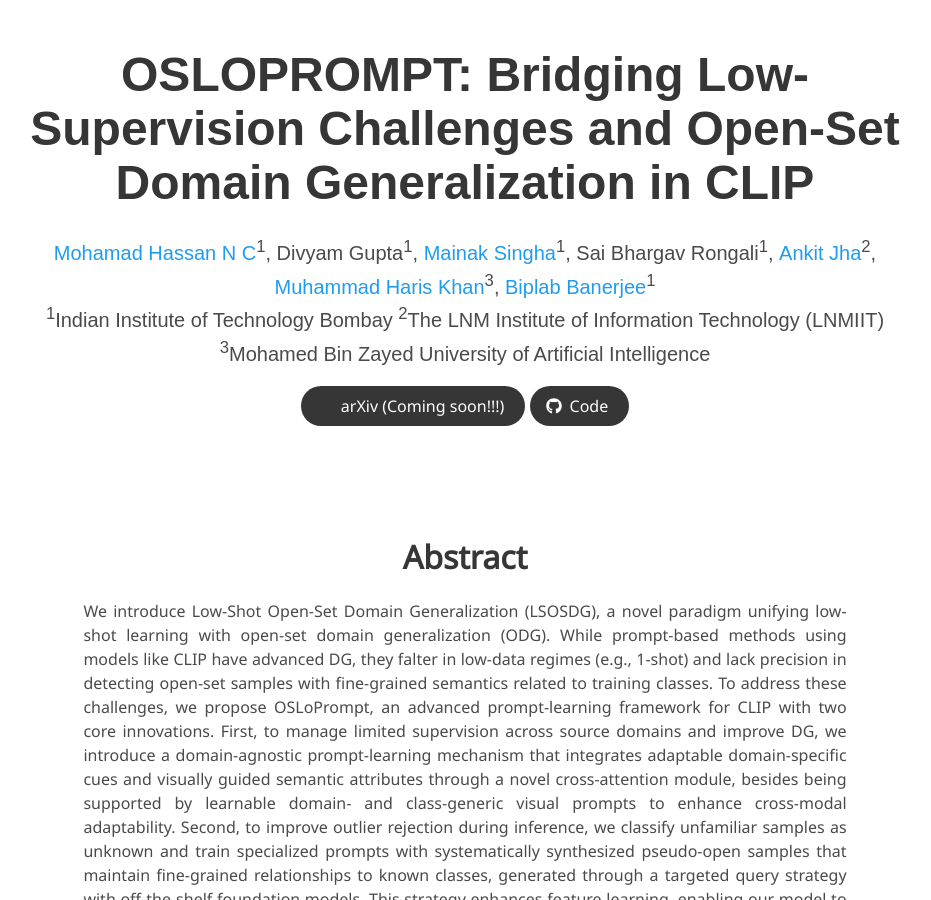
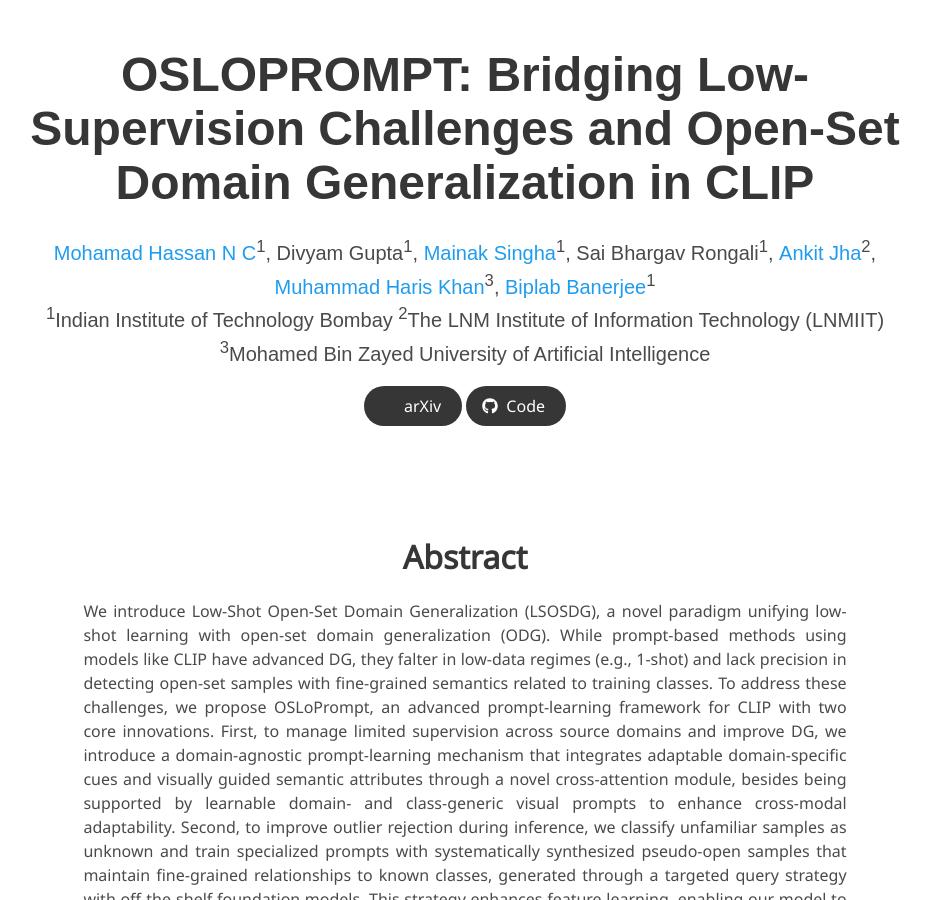
Before and after one commit to has97/has97.github.io, a Jekyll site: the page projects/osloprompt/index.html, which Jekyll copies as it is, in a window 1280 px wide and 900 px high. Shown: the whole window, without its empty margins (175-1106 px from the left). Built offline with Jekyll 4.4.1, drawn with Linux system fonts in a browser that asks for light colours; nearby versions of some CDN libraries; some web fonts are replaced; library files that are not in the unit come from our copies; a style sheet for code colours, icons or effects is not loaded.

Commit message:
added arvix

```diff
--- a/projects/osloprompt/index.html
+++ b/projects/osloprompt/index.html
@@ -90,12 +90,12 @@
                 </a>
               </span> -->
               <span class="link-block">
-                <a href=""
+                <a href="https://arxiv.org/abs/2503.16106"
                    class="external-link button is-normal is-rounded is-dark">
                   <span class="icon">
                       <i class="ai ai-arxiv"></i>
                   </span>
-                  <span>arXiv (Coming soon!!!)</span>
+                  <span>arXiv</span>
                 </a>
               </span>
               <!-- Video Link. -->
```
